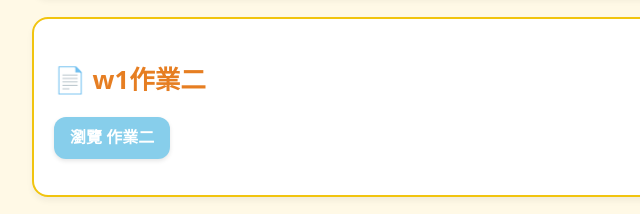
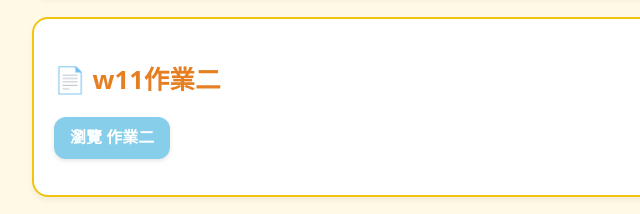
Before and after one commit to Caiyyyyyyyyyyyy/Caiyyyyyyyyyyyy.github.io, a plain HTML site: page index.html in a window 1280 px wide. Shown: the part 317-531 px from the top of the page, 208-848 px from the left. Drawn offline with Linux system fonts and the light colour scheme.

Commit message:
Update index.html

```diff
--- a/index.html
+++ b/index.html
@@ -4,7 +4,6 @@
   <meta charset="UTF-8" />
   <meta name="viewport" content="width=device-width, initial-scale=1.0"/>
   <title>蔡侑潔作業與學習歷程</title>
-
   <!-- 內嵌樣式 -->
   <style>
     body {
@@ -17,20 +16,16 @@
       padding: 0 20px;
       color: #333;
     }
-
-
     header, footer {
       text-align: center;
       margin-bottom: 30px;
     }
-
     h1 {
       /* 使用預設字體 */
       font-size: 2.5em;
       color: #f39c12; /* 橘黃 */
       text-shadow: 1px 1px 0 rgba(243, 156, 18, 0.3);
     }
-
     section {
       background-color: #ffffff;
       border: 2px solid #f1c40f; /* 太陽黃邊框 */
@@ -40,17 +35,14 @@
       box-shadow: 0 4px 6px rgba(0,0,0,0.05);
       transition: transform 0.2s;
     }
-
     section:hover {
       transform: translateY(-4px);
     }
-
     h2 {
       font-size: 1.6em;
       margin-bottom: 10px;
       color: #e67e22; /* 溫暖橙色 */
     }
-
     a {
       display: inline-block;
       background-color: #87ceeb; /* 天空藍 */
@@ -62,12 +54,10 @@
       box-shadow: 0 2px 4px rgba(0,0,0,0.1);
       transition: background-color 0.2s, transform 0.2s;
     }
-
     a:hover {
       background-color: #6fbfe8;
       transform: scale(1.05);
     }
-
     footer p {
       font-size: 0.9em;
       color: #888;
@@ -78,24 +68,20 @@
   <header>
     <h1>我的作業與學習歷程</h1>
   </header>
-
   <main>
     <section>
       <h2>📄 w0作業一</h2>
       <p><a href="https://caiyyyyyyyyyyyy.github.io/w0/" target="_blank">瀏覽 作業一</a></p>
     </section>
-
     <section>
-      <h2>📄 w1作業二</h2>
+      <h2>📄 w11作業二</h2>
       <p><a href="https://caiyyyyyyyyyyyy.github.io/w11/" target="_blank">瀏覽 作業二</a></p>
     </section>
-
     <section>
       <h2>🎨 學習歷程檔案</h2>
       <p><a href="https://reurl.cc/VYmAL5" target="_blank">查看我的學習歷程</a></p>
     </section>
   </main>
-
   <footer>
     <p>&copy; 2025 蔡侑潔</p>
   </footer>
```
